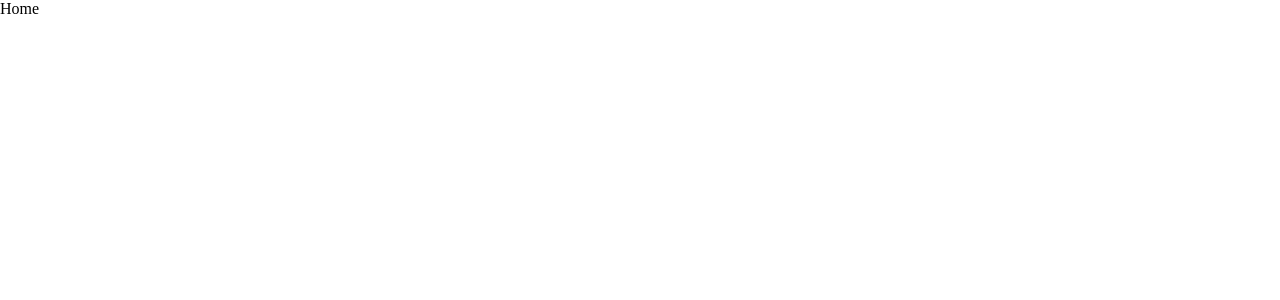
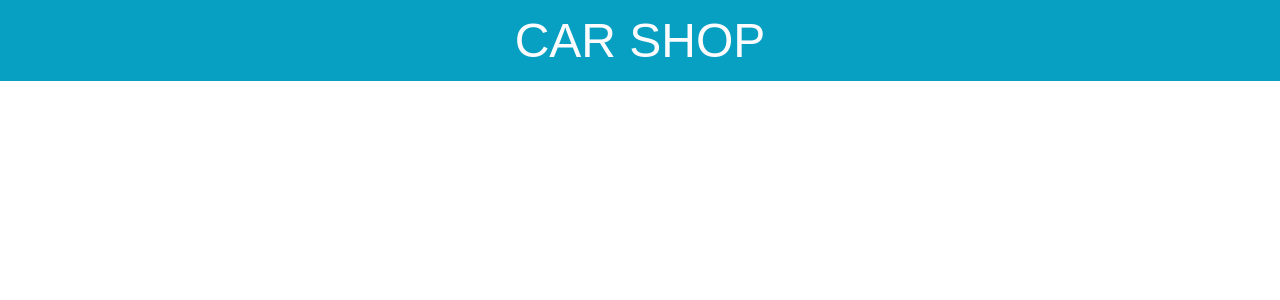
Before and after one commit to robsonffsantos/react-car-shop, a React (Vite) app in the folder car-shop/: page / in a window 1280 px wide. Shown: the top 300 px of the page. Built offline with nearby package versions, Linux system fonts and the light colour scheme.

Commit message:
feat: header

```diff
--- a/car-shop/index.html
+++ b/car-shop/index.html
@@ -4,7 +4,7 @@
     <meta charset="UTF-8" />
     <link rel="icon" type="image/svg+xml" href="/vite.svg" />
     <meta name="viewport" content="width=device-width, initial-scale=1.0" />
-    <title>Vite + React + TS</title>
+    <title>Car Shop</title>
   </head>
   <body>
     <div id="root"></div>
--- /dev/null
+++ b/car-shop/src/pages/components/header.tsx
@@ -0,0 +1,11 @@
+import { HeaderBar } from "./styles"
+
+const Header = () => {
+    return (
+        <HeaderBar>
+            CAR SHOP
+        </HeaderBar>
+    )
+}
+
+export default Header
--- a/car-shop/src/pages/components/styles.tsx
+++ b/car-shop/src/pages/components/styles.tsx
@@ -1 +1,12 @@
 import styled from "styled-components"
+
+export const HeaderBar = styled.div`
+    background-color: #07A0C3;
+    color: #fcfcff;
+    display: flex;
+    flex-direction: row;
+    justify-content: center;
+    align-items: center;
+    font-size: 3em;
+    padding: 1vmax;
+`
--- a/car-shop/src/pages/home/index.tsx
+++ b/car-shop/src/pages/home/index.tsx
@@ -1,10 +1,12 @@
+import Header from "../components/header"
+import { MainContainer } from "./styles."
 
 
 const Home = () => {
     return (
-        <div>
-            Home
-        </div>
+        <MainContainer>
+            <Header />
+        </MainContainer>
     )
 }
 
--- a/car-shop/src/pages/home/styles..tsx
+++ b/car-shop/src/pages/home/styles..tsx
@@ -1 +1,8 @@
 import styled from "styled-components"
+
+export const MainContainer = styled.div`
+    background-color: #fcfcff;
+    display: flex;
+    flex-direction: column;
+    font-family: Arial, Helvetica, sans-serif;
+`
```
